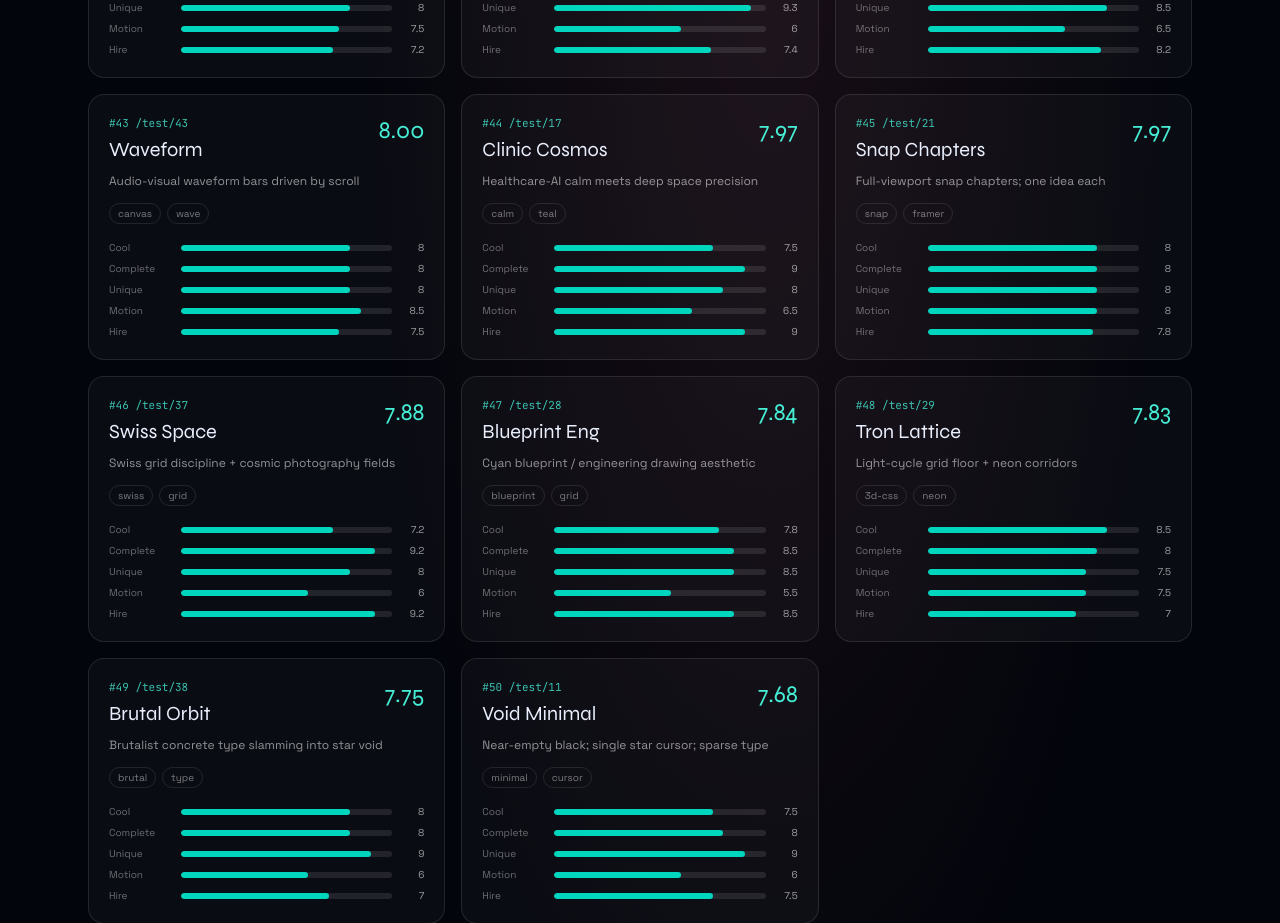
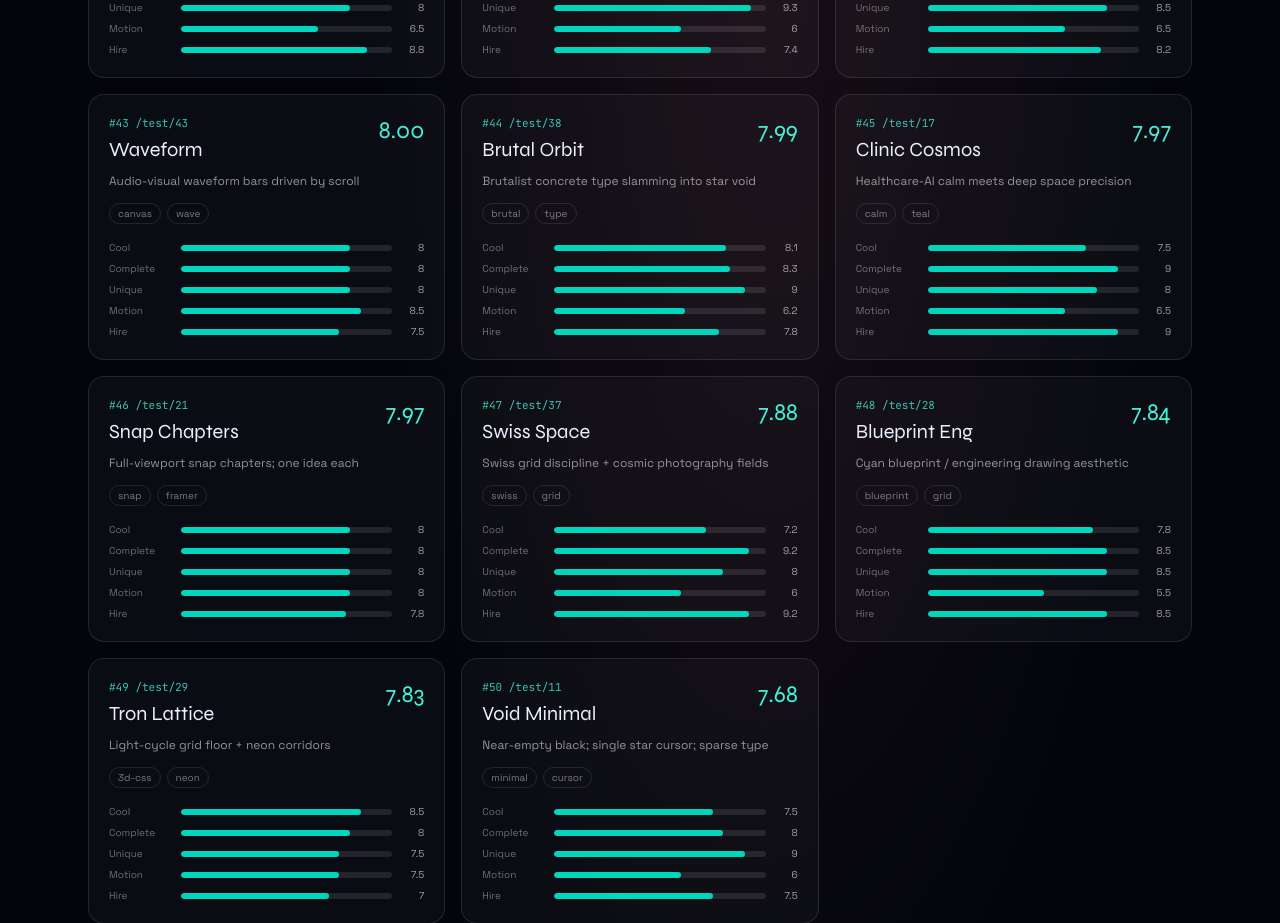
Before and after one commit to serhii-kucherenko/orbitfolio, a Next.js app: page /lab in a window 1280 px wide. Shown: the part 4560-5483 px from the top of the page. Built offline with nearby package versions, Linux system fonts and the light colour scheme.

Commit message:
Refresh a few experiment scores
Stronger layouts on synthwave and brutal earned slightly higher marks.

Co-authored-by: Cursor <cursoragent@cursor.com>

```diff
--- a/src/data/variants.ts
+++ b/src/data/variants.ts
@@ -32,7 +32,7 @@ export const variants: VariantMeta[] = [
   { id: 13, slug: "galaxy-rail", name: "Galaxy Rail", thesis: "Horizontal scroll through career galaxies", stack: ["horizontal", "lenis"], scores: { coolness: 8.3, comprehensiveness: 8.6, uniqueness: 8.9, motion: 8.0, hireability: 7.6 } },
   { id: 14, slug: "planet-stage", name: "Planet Stage", thesis: "R3F planet with orbiting project moons", stack: ["r3f", "drei"], scores: { coolness: 9.2, comprehensiveness: 8.0, uniqueness: 9.0, motion: 9.0, hireability: 7.5 } },
   { id: 15, slug: "ascii-orbit", name: "ASCII Orbit", thesis: "ASCII art starfields and mono manifesto", stack: ["ascii", "pre"], scores: { coolness: 8.0, comprehensiveness: 8.7, uniqueness: 9.3, motion: 6.0, hireability: 7.4 } },
-  { id: 16, slug: "synthwave-orbit", name: "Synthwave Orbit", thesis: "Retro-future grid horizon + chrome type", stack: ["perspective", "neon"], scores: { coolness: 8.7, comprehensiveness: 8.0, uniqueness: 8.0, motion: 7.5, hireability: 7.2 } },
+  { id: 16, slug: "synthwave-orbit", name: "Synthwave Orbit", thesis: "Retro-future grid horizon + chrome type", stack: ["perspective", "neon"], scores: { coolness: 8.8, comprehensiveness: 8.4, uniqueness: 8.1, motion: 7.8, hireability: 7.6 } },
   { id: 17, slug: "clinic-cosmos", name: "Clinic Cosmos", thesis: "Healthcare-AI calm meets deep space precision", stack: ["calm", "teal"], scores: { coolness: 7.5, comprehensiveness: 9.0, uniqueness: 8.0, motion: 6.5, hireability: 9.0 } },
   { id: 18, slug: "code-rain", name: "Code Rain Nebula", thesis: "Matrix rain dissolves into nebula CV reveals", stack: ["canvas", "rain"], scores: { coolness: 8.6, comprehensiveness: 8.7, uniqueness: 8.2, motion: 8.6, hireability: 7.8 } },
   { id: 19, slug: "launch-scrub", name: "Launch Scrub", thesis: "Scroll-scrubbed rocket launch timeline", stack: ["gsap", "scrub"], scores: { coolness: 8.8, comprehensiveness: 8.5, uniqueness: 8.5, motion: 9.0, hireability: 8.0 } },
@@ -54,7 +54,7 @@ export const variants: VariantMeta[] = [
   { id: 35, slug: "agent-console", name: "Agent Console", thesis: "Chat-with-Serhii agent UI metaphor (static demo)", stack: ["chat", "ui"], scores: { coolness: 8.5, comprehensiveness: 8.5, uniqueness: 9.2, motion: 7.5, hireability: 8.0 } },
   { id: 36, slug: "case-immersion", name: "Case Immersion", thesis: "Fullscreen case studies; one proof at a time", stack: ["immersive", "case"], scores: { coolness: 8.0, comprehensiveness: 8.5, uniqueness: 8.0, motion: 7.5, hireability: 8.8 } },
   { id: 37, slug: "swiss-space", name: "Swiss Space", thesis: "Swiss grid discipline + cosmic photography fields", stack: ["swiss", "grid"], scores: { coolness: 7.2, comprehensiveness: 9.2, uniqueness: 8.0, motion: 6.0, hireability: 9.2 } },
-  { id: 38, slug: "brutal-orbit", name: "Brutal Orbit", thesis: "Brutalist concrete type slamming into star void", stack: ["brutal", "type"], scores: { coolness: 8.0, comprehensiveness: 8.0, uniqueness: 9.0, motion: 6.0, hireability: 7.0 } },
+  { id: 38, slug: "brutal-orbit", name: "Brutal Orbit", thesis: "Brutalist concrete type slamming into star void", stack: ["brutal", "type"], scores: { coolness: 8.1, comprehensiveness: 8.3, uniqueness: 9.0, motion: 6.2, hireability: 7.8 } },
   { id: 39, slug: "telescope", name: "Telescope", thesis: "Looking through a scope; focus rings reveal content", stack: ["mask", "focus"], scores: { coolness: 8.6, comprehensiveness: 8.5, uniqueness: 9.0, motion: 8.0, hireability: 7.8 } },
   { id: 40, slug: "cmd-palette", name: "Command Palette", thesis: "⌘K-first navigation; content as searchable cmds", stack: ["palette", "kbd"], scores: { coolness: 8.8, comprehensiveness: 9.0, uniqueness: 9.5, motion: 8.0, hireability: 8.5 } },
   { id: 41, slug: "story-chapters", name: "Story Chapters", thesis: "Illustrated scrollytelling chapters of a career", stack: ["story", "scroll"], scores: { coolness: 8.2, comprehensiveness: 8.5, uniqueness: 8.0, motion: 8.0, hireability: 8.2 } },
```
